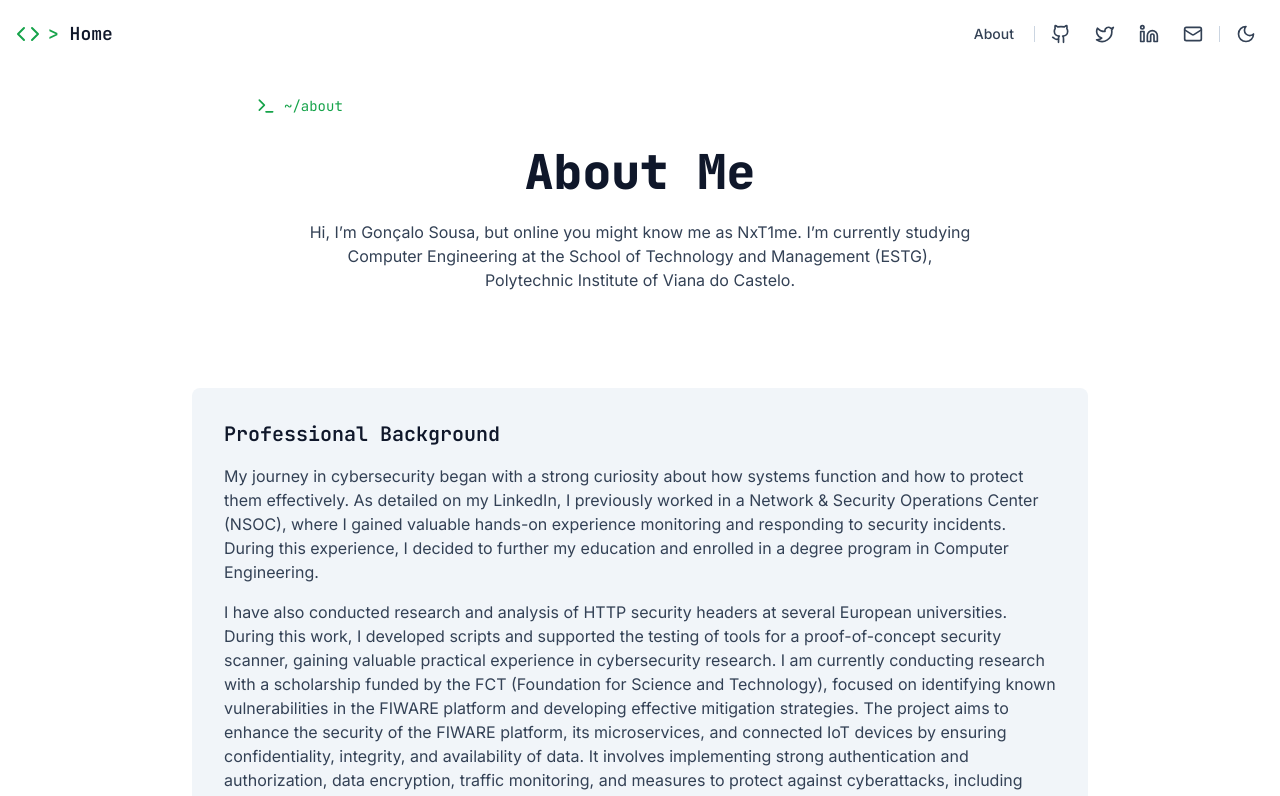
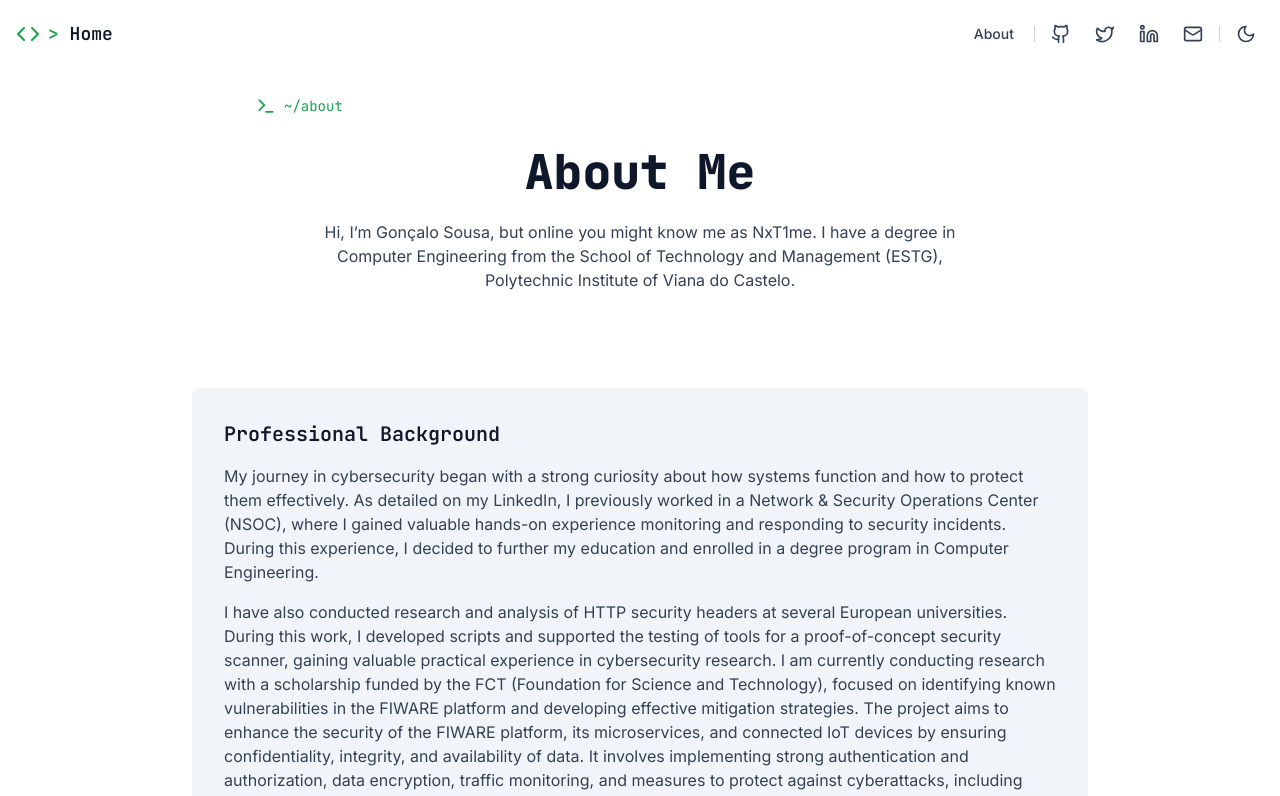
Before and after one commit to 0xnxt1me/NxT1meWebsite, a React (Vite) app: page /#/about in a window 1280 px wide. Shown: the top 796 px of the page. Built offline with nearby package versions, Linux system fonts and the light colour scheme.

Commit message:
Update AboutSection.tsx

```diff
--- a/src/components/AboutSection.tsx
+++ b/src/components/AboutSection.tsx
@@ -18,7 +18,7 @@ const AboutSection: React.FC = () => {
               About Me
             </h2>
           <p className="max-w-2xl mx-auto text-slate-700 dark:text-slate-300">
-          Hi, I’m Gonçalo Sousa, but online you might know me as NxT1me. I’m currently studying Computer Engineering at the School of Technology and Management (ESTG), Polytechnic Institute of Viana do Castelo.      </p>
+          Hi, I’m Gonçalo Sousa, but online you might know me as NxT1me. I have a degree in Computer Engineering from the School of Technology and Management (ESTG), Polytechnic Institute of Viana do Castelo.     </p>
           </div>
         </div>
 
```
